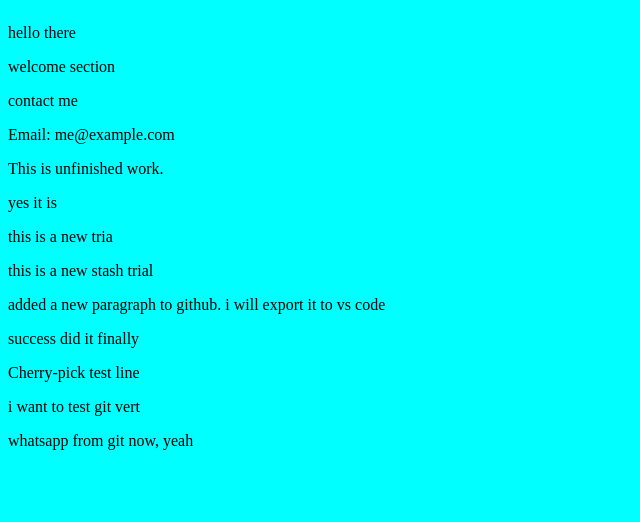
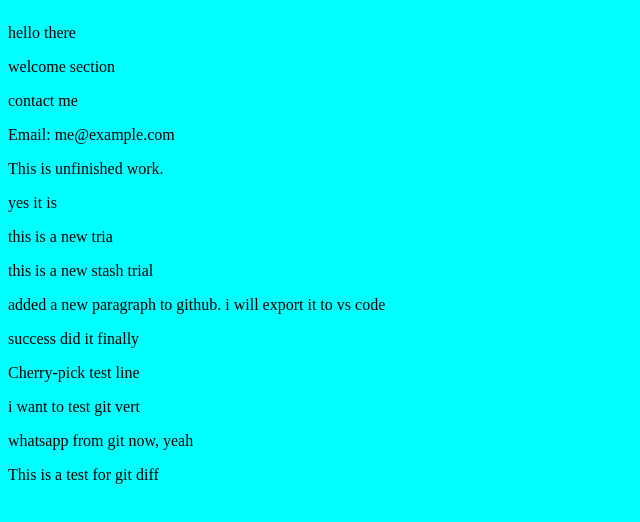
Before and after one commit to ayub-ahmed320/project2, a plain HTML site: page index.html in a window 1280 px wide. Shown: the whole page, without its empty margins (0-640 px from the left). Drawn offline with Linux system fonts and the light colour scheme.

Commit message:
git diff

```diff
--- a/index.html
+++ b/index.html
@@ -24,6 +24,8 @@
      <p>Cherry-pick test line</p>
      <p>i want to test git vert</p>
     <p>whatsapp from git now, yeah</p>
+    <p>This is a test for git diff</p>
+
 
 
 
```
